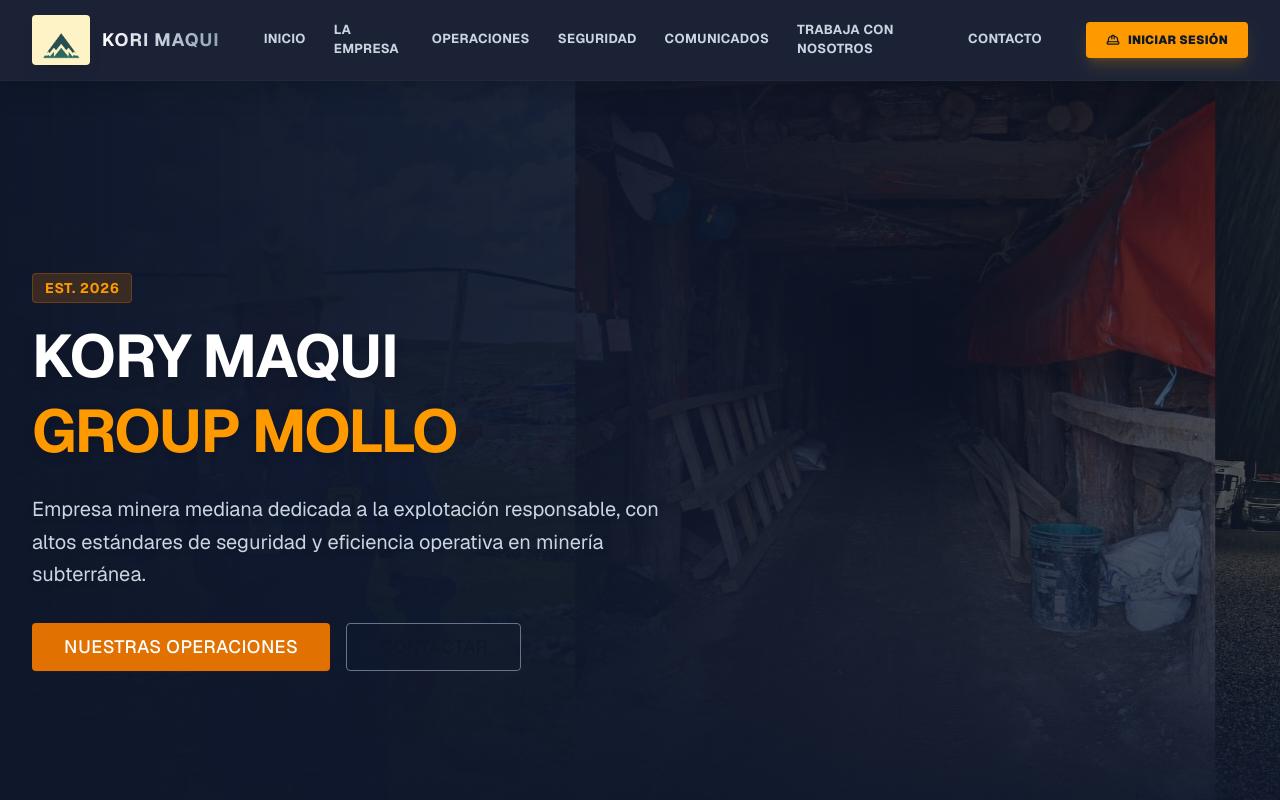
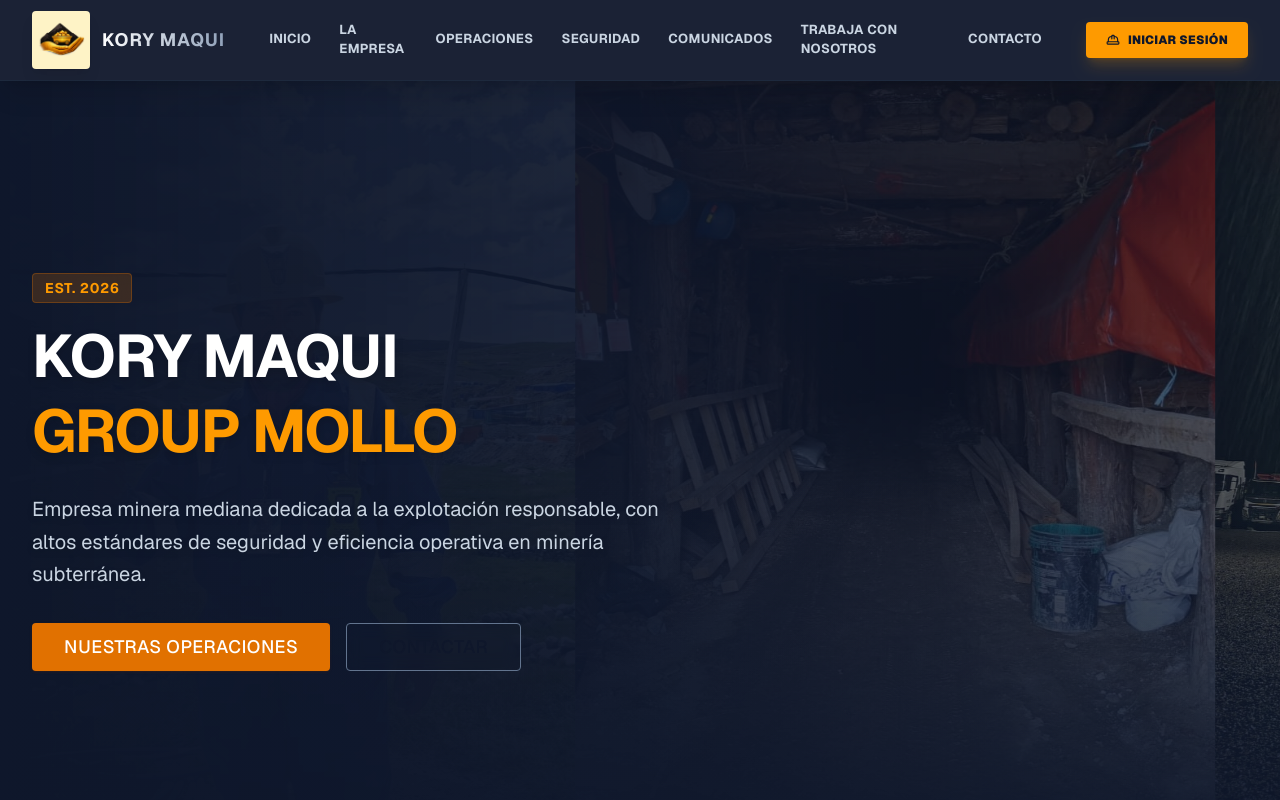
Before and after one commit to Marcoo90/paginaWeb, a Next.js app: page / in a window 1280 px wide. Shown: the top 800 px of the page. Built offline with nearby package versions, Linux system fonts and the light colour scheme.

Commit message:
actualizacion de nombre kory maqui y logo

```diff
--- a/src/components/layout/Navbar.tsx
+++ b/src/components/layout/Navbar.tsx
@@ -26,10 +26,10 @@ export default function Navbar() {
                     <Link href="/" className="flex items-center gap-3 shrink-0 group z-50">
                         <div className="bg-amber-100 p-1 rounded-sm group-hover:bg-amber-500 transition-colors shadow-lg">
                             {/* <HardHat className="h-6 w-6 text-slate-900" />*/}
-                            <Image src="/images/logotipoPro.png" alt="Logo Kori Maqui" width={50} height={50} className="object-contain" />
+                            <Image src="/images/korymaquilogo.png" alt="Logo Kori Maqui" width={50} height={50} className="object-contain" />
                         </div>
                         <span className="font-bold text-lg tracking-wider uppercase bg-clip-text text-transparent bg-gradient-to-r from-white to-slate-400 group-hover:to-white transition-all">
-                            Kori Maqui
+                            Kory Maqui
                         </span>
                     </Link>
 
```
Also changed, not shown: public/images/korymaquilogo.png (added), public/images/logotipoPro.png (deleted).
